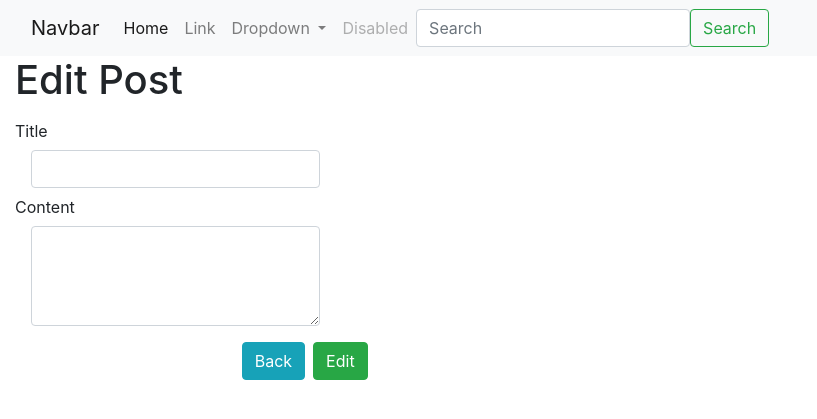
After one commit to 2mohammad/Blogly, a Flask app: template templates/edit_post.html in a window 1280 px wide. The commit adds this page. Shown: the top 419 px of the page, without its empty margins (0-817 px from the left). Run offline with Flask 2, Linux system fonts and the light colour scheme; the template is opened without the code that fills it, so the values that code supplies are empty.

Commit message:
More Routes No TESTS

```diff
--- a/app.py
+++ b/app.py
@@ -1,6 +1,6 @@
 from flask import Flask, request, render_template, redirect, flash, jsonify
 from flask_debugtoolbar import DebugToolbarExtension
-from models import db, connect_db, Blog
+from models import db, connect_db, Blog, Posts
 
 app = Flask(__name__)
 
@@ -38,7 +38,8 @@ def users_list():
 @app.route('/users/<int:user_id>')
 def show_user(user_id):
     user = Blog.query.get_or_404(user_id)
-    return render_template('details.html', user=user)
+    posts = Posts.query.filter(Posts.user_id == user_id)
+    return render_template('details.html', user=user, posts=posts)
 
 @app.route('/users/<int:user_id>/delete')
 def remove_user(user_id):
@@ -63,3 +64,47 @@ def edit_user_form(user_id):
     user.image_url = image_url
     db.session.commit()
     return redirect('/users')
+
+@app.route('/users/<int:user_id>/posts/new')
+def add_posts(user_id):
+    user = Blog.query.get_or_404(user_id)
+    return render_template('make_post.html', user=user)
+
+@app.route('/users/<int:user_id>/posts/new', methods=["POST"])
+def add_posts_redirect(user_id):
+    user_id = user_id
+    title = request.form["inputTitle"]
+    content = request.form["inputContent"]
+    new_post = Posts(title=title, content=content, user_id=user_id)
+    db.session.add(new_post)
+    db.session.commit()
+    return redirect(f'/users/{user_id}')
+
+@app.route('/posts/<int:post_id>')
+def view_post(post_id):
+    post = Posts.query.get_or_404(post_id)
+    user = Posts.get_post_maker(post_id)
+    return render_template('post.html', post=post, user=user)
+
+@app.route('/posts/<int:post_id>/delete')
+def delete_post(post_id):
+    post = Posts.query.get_or_404(post_id)
+    user = Posts.get_post_maker(post_id)
+    userID = user['id']
+    db.session.delete(post)
+    db.session.commit()
+    return redirect(f'/users/{userID}')
+
+@app.route('/posts/<int:post_id>/edit')
+def edit_post_view(post_id):
+    post = Posts.query.get_or_404(post_id)
+    user = Posts.get_post_maker(post_id)
+    return render_template('edit_post.html', post=post, user=user)
+
+@app.route('/posts/<int:post_id>/edit', methods=["POST"])
+def edit_post_submit(post_id):
+    post = Posts.query.get_or_404(post_id)
+    post.title = request.form["inputTitle"]
+    post.content = request.form["inputContent"]
+    db.session.commit()
+    return redirect(f'/posts/{post.id}')
--- /dev/null
+++ b/templates/edit_post.html
@@ -0,0 +1,33 @@
+{% extends 'base.html' %}
+
+{% block content %}
+<div class="container">
+
+    <form action="/posts/{{post.id}}/edit" method="POST">
+        <legend><h1>Edit Post</h1></legend>
+
+        <div class="row mb-6">
+          <label for="inputTitleLabel" class="col-sm-2 col-form-label">Title</label>
+          <div class="col-sm-10 ml-3">
+            <input value="{{post.title}}" type="text" class="form-control" id="inputTitle" name="inputTitle">
+          </div>
+        </div>
+        <div class="row mb-6">
+          <label for="inputContentLabel" class="col-sm-2 col-form-label">Content</label>
+          <div class="col-sm-10 ml-3">
+            <textarea class="form-control" name="inputContent" id="inputContent" style="height: 100px">{{post.content}}</textarea>
+          </div>
+        </div>
+        <div class="float-right">
+            <div class="mt-3">
+                <button type="submit" class="btn btn-success">Edit</button>
+            </div>
+        </div>
+        <div class="float-right">
+            <div class="mt-3 mr-2">
+                <a href="/posts/{{post.id}}" class="btn btn-info" role="button">Back</a>
+            </div>
+        </div>
+      </form>
+</div>
+{% endblock %}
```
Also changed, not shown: models.py (+32 -1 lines), templates/details.html (+7 -0 lines), templates/make_post.html (added, +33 -0 lines), templates/post.html (added, +12 -0 lines).
